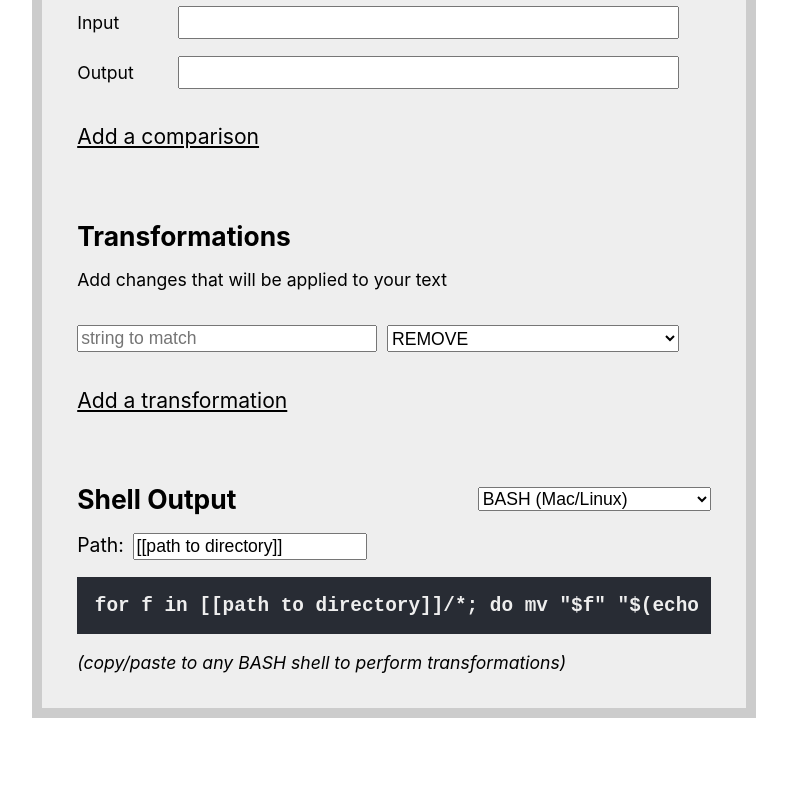
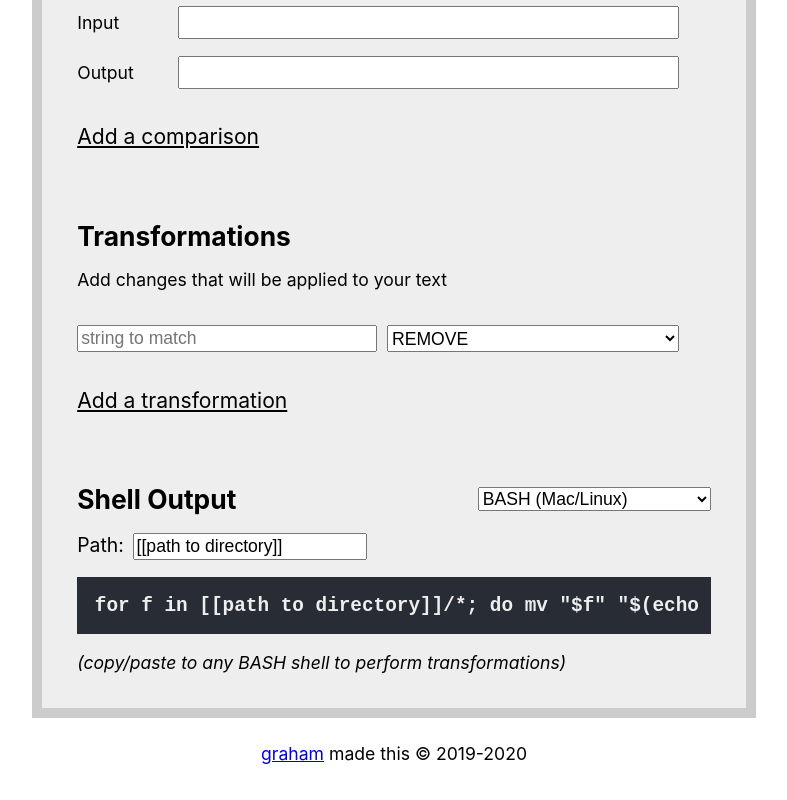
Before and after one commit to batzlerg/renamer, a React (Create React App) app: page / in a window 1280 px wide. Shown: the part 293-1093 px from the top of the page, without its empty margins (246-1033 px from the left). Before the commit the page ends 1036 px from the top, so only its background shows below. Built offline with nearby package versions, Linux system fonts and the light colour scheme.

Commit message:
add footer + attribution

```diff
--- a/src/App.css
+++ b/src/App.css
@@ -23,3 +23,8 @@ h2 {
 html {
   font-size: 1.1rem;
 }
+
+footer {
+  margin-top: 2rem;
+  text-align: center;
+}
--- a/src/App.js
+++ b/src/App.js
@@ -165,11 +165,13 @@ class App extends React.Component {
             />
             <ShellCommand transformations={this.state.transformations}/>
           </div>
+          <footer>
+            <a href="https://grahammak.es">graham</a> made this &copy; {`2019-${new Date().getFullYear()}`}
+          </footer>
         </div>
       </>
     );
   }
-
 }
 
 export default App;
```
